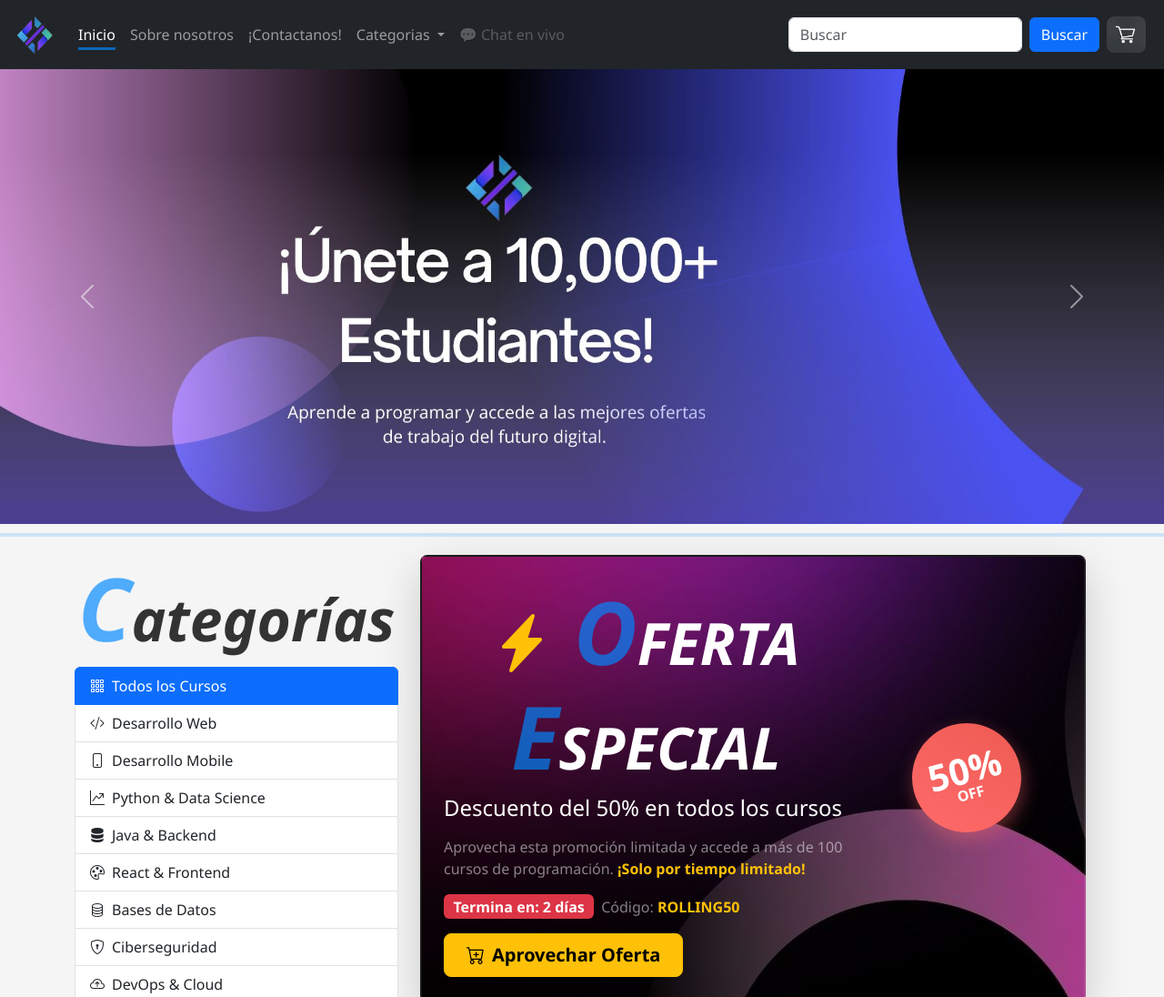
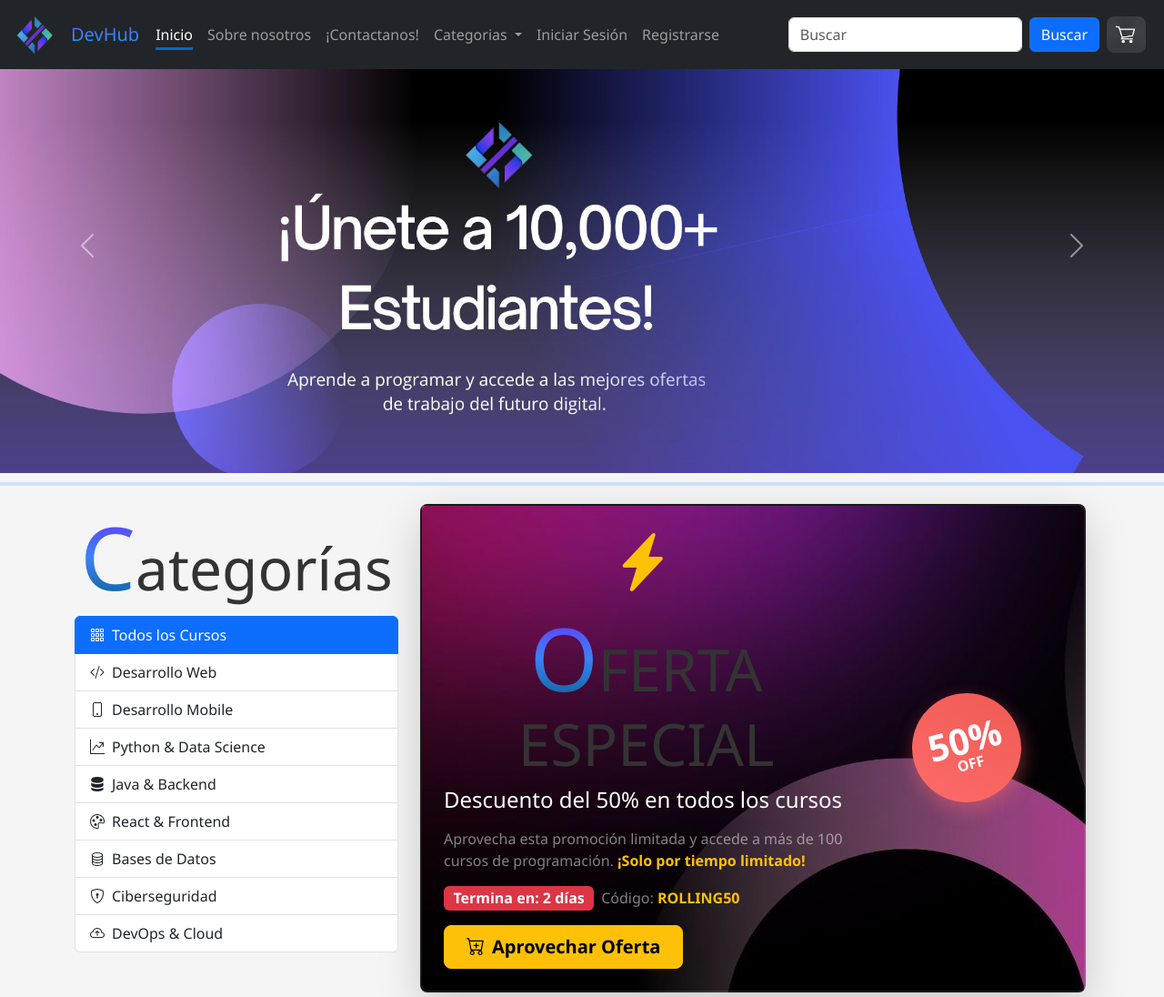
Before and after one commit to mkgz29/RC-Grupo-5, a plain HTML site: page index.html in a window 1280 px wide. Shown: the top 1096 px of the page at 91% size. Drawn offline with nearby package versions, Linux system fonts and the light colour scheme.

Commit message:
Modificacion Navbar

```diff
--- a/css/styles.css
+++ b/css/styles.css
@@ -1,9 +1,13 @@
 /*  Selectores Generales */
 .lettercolor {
-    color: rgba(0, 136, 255, 0.677);
-    font-weight: bold;
-    font-style: italic;
+    background: linear-gradient(180deg, #6a2dfa 5%, #3B82F6 50%, #045f8a 100%);
+    -webkit-background-clip: text;
+    -webkit-text-fill-color: transparent;
+    background-clip: text;
+ /*    font-weight: bold;
+    font-style: italic; */
     font-size: 6rem;
+    display: inline-block;
 }
 
 body {
@@ -19,8 +23,6 @@ h2,
 h3 {
     text-align: center;
     font-size: 4rem;
-    font-weight: bold;
-    font-style: italic;
 }
 
 hr {
@@ -28,7 +30,37 @@ hr {
     border: 2px solid rgba(0, 136, 255, 0.677);
 }
 
-/* NAVBAR */
+/* Navbar */
+.navbar {
+
+    position: fixed;
+    top: 0;
+    left: 0;
+    width: 100%;
+    z-index: 1020;
+}
+
+
+.letter:hover{
+    color: rgba(0, 136, 255, 0.677);
+    text-shadow: #0EA5E9 2px 2px 25px;
+}
+
+.navbar-brand.p {
+    margin: auto;
+    background: linear-gradient(180deg, #7a44fa 20%, #3B82F6 50%, #0EA5E9 100%);
+    -webkit-background-clip: text;
+    -webkit-text-fill-color: transparent;
+    background-clip: text;
+    padding-right: 10px;
+}
+
+@media screen and (max-width: 768px) {
+    .navbar {
+        position: static;
+        padding: 10px;
+    }
+}
 
 .susbrayado {
     text-decoration: underline;
@@ -70,10 +102,19 @@ hr {
 }
 
 
-
 #carouselExampleAutoplaying .carousel-inner,
 #carouselExampleAutoplaying .carousel-item {
+    margin-top: 20px;
     height: 500px;
+}
+
+@media screen and (max-width: 768px) {
+
+    #carouselExampleAutoplaying .carousel-inner,
+    #carouselExampleAutoplaying .carousel-item {
+        margin: auto;
+    }
+
 }
 
 #carouselExampleAutoplaying .carousel-item img {
@@ -83,9 +124,10 @@ hr {
     ;
 }
 
+
 /* BANNER PROMOCIONAL */
 .banner-promocional {
-    background-image: url(../assets/img/banneroffert.jpg)!important;
+    background-image: url(../assets/img/banneroffert.jpg) !important;
     border: 2px solid rgba(255, 255, 255, 0.1);
 }
 
--- a/index.html
+++ b/index.html
@@ -13,11 +13,12 @@
 
 <body>
     <header>
-        <nav class="navbar navbar-expand-lg  navbar-dark bg-dark">
+        <nav class="navbar navbar-expand-lg  navbar-dark bg-dark ">
             <div class="container-fluid">
                 <a class="navbar-brand" href="#">
                     <img class="logo" src="/assets/img/Logo.png" alt="Home" width="50" height="50">
                 </a>
+                <p class="navbar-brand p">DevHub</p>
                 <button class="navbar-toggler" type="button" data-bs-toggle="collapse"
                     data-bs-target="#navbarSupportedContent" aria-controls="navbarSupportedContent"
                     aria-expanded="false" aria-label="Toggle navigation">
@@ -54,7 +55,10 @@
                             </ul>
                         </li>
                         <li class="nav-item">
-                            <a class="nav-link disabled" aria-disabled="true">💬 Chat en vivo</a>
+                            <a class="nav-link" href="/pages/contact.html">Iniciar Sesión</a>
+                        </li>
+                        <li class="nav-item letter">
+                            <a class="nav-link" href="/pages/contact.html">Registrarse</a>
                         </li>
                     </ul>
                     <form class="d-flex" role="search">
@@ -65,7 +69,9 @@
                         <li class="nav-item">
                             <a class="nav-link" href="#"><img src="./assets/icons/buycarrito.png" alt="" width="43"
                                     height="40"></a>
+
                         </li>
+
                     </ul>
                 </div>
             </div>
@@ -136,7 +142,7 @@
                             <div class="col-md-8">
                                 <h3 class="text-white fw-bold mb-2">
                                     <i class="bi bi-lightning-charge-fill text-warning me-2"></i>
-                                    <span class="lettercolor">O</span>FERTA <span class="lettercolor">E</span>SPECIAL
+                                    <h3><span class="lettercolor">O</span>FERTA ESPECIAL
                                     </h3>
                                     <h4 class="text-white mb-3">Descuento del 50% en todos los cursos</h4>
                                     <p class="text-white-50 mb-3">
@@ -228,7 +234,7 @@
                 <div class="col-lg-4 col-md-4 col-12 mb-4">
                     <h5 class="fw-bold mb-3">
                         <img src="./assets/img/Logo.png" alt="TechStore" class="bi bi-shop me-2" height="100"
-                            width="100">EMPRESA
+                            width="100">DevHub
                     </h5>
                     <p class="text-light-emphasis">
                         Proyecto realizado por el equipo de trabajo de Rolling Code integrantes del grupo 5.
@@ -312,7 +318,7 @@
                 </div>
             </div>
 
-            <hr class="my-4 border-secondary">
+            <hr class="my-2 border-secondary">
 
             <!-- Copyright -->
             <div class="row align-items-center">
```
Also changed, not shown: pages/contact.html (+10 -7 lines). Lines whose indentation alone changed are shown as unchanged.
